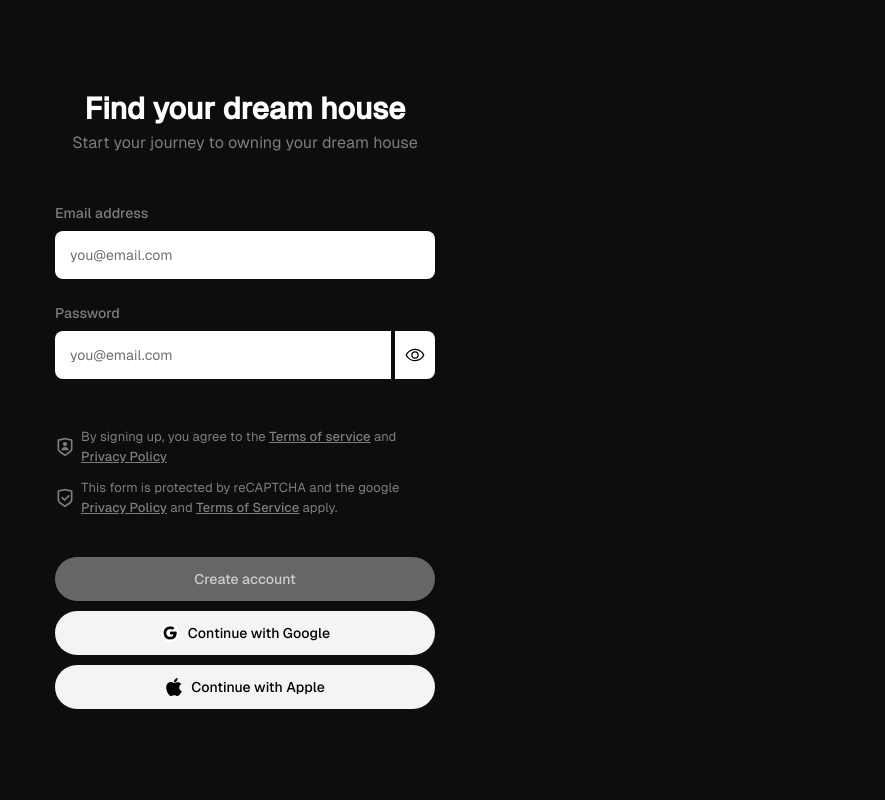
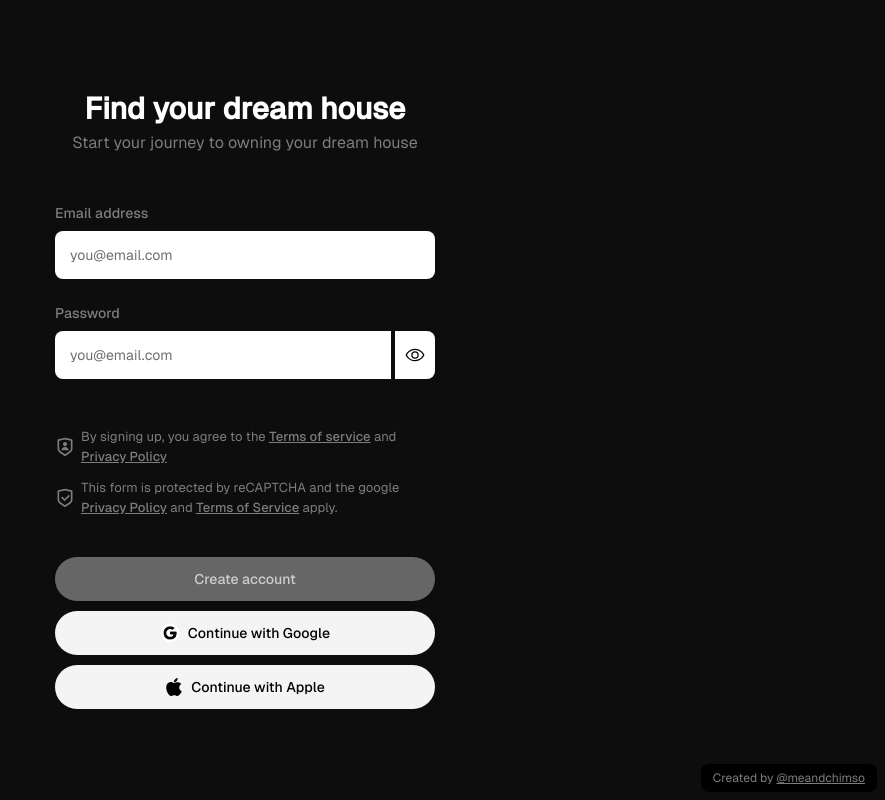
Before and after one commit to mosco98/moscode-signup-page, a Next.js app: page / in a window 1280 px wide. Shown: the whole page, without its empty margins (395-1280 px from the left). Built offline with nearby package versions, Linux system fonts and the light colour scheme.

Commit message:
added footer text

```diff
--- a/src/app/page.tsx
+++ b/src/app/page.tsx
@@ -24,6 +24,7 @@ const HomePage = () => {
   };
 
   return (
+    <>
       <motion.div
         className="min-h-screen grid place-items-center py-8 px-5"
         initial={{ opacity: 0 }}
@@ -35,7 +36,9 @@ const HomePage = () => {
             <h1 className="text-3xl font-semibold text-white">
               Find your dream house
             </h1>
-          <p className="mt-1">Start your journey to owning your dream house</p>
+            <p className="mt-1">
+              Start your journey to owning your dream house
+            </p>
           </div>
 
           <form className="mt-12" onSubmit={handleSubmit}>
@@ -73,7 +76,9 @@ const HomePage = () => {
 
                 <p className="flex-1 text-[13px]">
                   By signing up, you agree to the{" "}
-                <span className="underline font-medium">Terms of service</span>{" "}
+                  <span className="underline font-medium">
+                    Terms of service
+                  </span>{" "}
                   and{" "}
                   <span className="underline font-medium">Privacy Policy</span>
                 </p>
@@ -93,7 +98,9 @@ const HomePage = () => {
                   This form is protected by reCAPTCHA and the google{" "}
                   <span className="underline font-medium">Privacy Policy</span>{" "}
                   and{" "}
-                <span className="underline font-medium">Terms of Service</span>{" "}
+                  <span className="underline font-medium">
+                    Terms of Service
+                  </span>{" "}
                   apply.
                 </p>
               </div>
@@ -179,7 +186,10 @@ const HomePage = () => {
                       <clipPath id="SVGID_8_">
                         <use xlinkHref="#SVGID_7_" overflow="visible" />
                       </clipPath>
-                    <path className="st5" d="M-322.8 331.3l-31-24-4-3 35-10z" />
+                      <path
+                        className="st5"
+                        d="M-322.8 331.3l-31-24-4-3 35-10z"
+                      />
                     </g>
                   </g>
                 </svg>
@@ -203,6 +213,20 @@ const HomePage = () => {
           </form>
         </div>
       </motion.div>
+
+      <div className="fixed bottom-2 right-2 z-50 text-xs bg-black px-3 py-1.5 rounded-lg">
+        <p>
+          Created by{" "}
+          <a
+            href="https://x.com/meandchimso"
+            target="_blank"
+            className="underline underline-offset-1"
+          >
+            @meandchimso
+          </a>
+        </p>
+      </div>
+    </>
   );
 };
 
```
Lines whose indentation alone changed are shown as unchanged.
